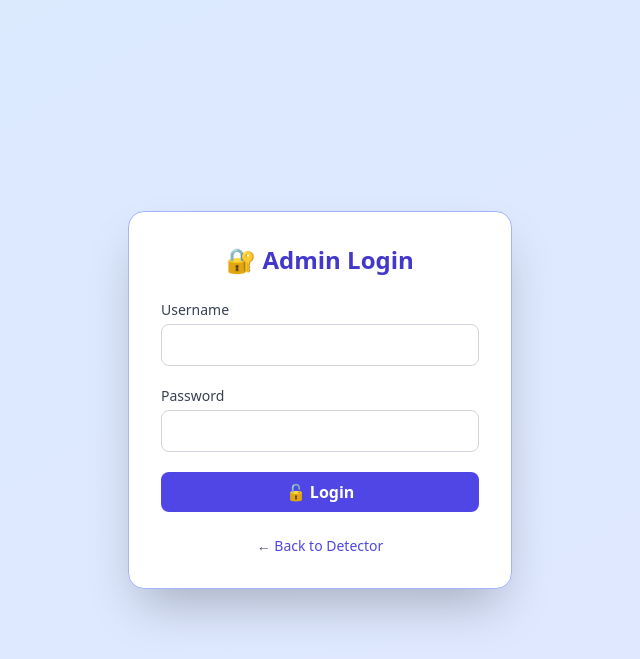
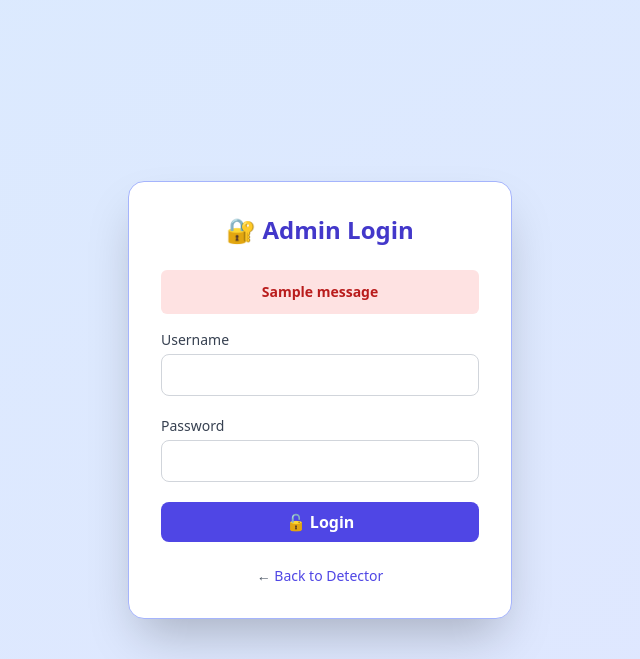
Before and after one commit to sxtyxmm/fake-currency-detector, a Flask app: page /login in a window 1280 px wide. Shown: the top 659 px of the page, without its empty margins (320-960 px from the left). Run offline with Flask 3, Linux system fonts and the light colour scheme; tables that the repository leaves empty hold one stand-in row (values such as "Sample post"); one stand-in notice (Sample message) is shown; some libraries are stand-ins or nearby versions.

Commit message:
Fix admin login flash messages and improve UI

```diff
--- a/app/routes.py
+++ b/app/routes.py
@@ -7,7 +7,7 @@ from app.database import log_prediction
 from tensorflow.keras.models import load_model
 from tensorflow.keras.preprocessing.image import load_img, img_to_array
 from werkzeug.utils import secure_filename
-from flask import Flask, request, render_template, redirect, url_for, session
+from flask import Flask, request, render_template, redirect, url_for, session, flash
 from werkzeug.security import generate_password_hash, check_password_hash
 
 # Store only the hashed password
@@ -101,13 +101,9 @@ def login():
         username = request.form["username"]
         password = request.form["password"]
 
-        hash = os.environ.get("ADMIN_HASHED_PW")
-        if not hash:
-            # fallback for testing
-            hash = generate_password_hash("admin123")
-
-        if username != "admin" or not check_password_hash(hash, password):
-            return "Invalid credentials", 401
+        if username != ADMIN_USERNAME or not check_password_hash(ADMIN_PASSWORD_HASH, password):
+            flash("Invalid credentials", "error")  # flash the error
+            return redirect(url_for("login"))
 
         session["logged_in"] = True
         return redirect(url_for("admin"))
--- a/app/templates/login.html
+++ b/app/templates/login.html
@@ -10,6 +10,19 @@
 
   <div class="bg-white shadow-2xl rounded-2xl p-8 w-full max-w-sm text-center border border-indigo-300">
     <h2 class="text-2xl font-bold text-indigo-700 mb-6">🔐 Admin Login</h2>
+
+    <!-- Flash Message -->
+    {% with messages = get_flashed_messages(with_categories=true) %}
+      {% if messages %}
+        <div class="mb-4">
+          {% for category, message in messages %}
+            <div class="p-3 bg-red-100 text-red-700 rounded-md font-semibold text-sm">
+              {{ message }}
+            </div>
+          {% endfor %}
+        </div>
+      {% endif %}
+    {% endwith %}
 
     <form method="POST" class="space-y-5 text-left">
       <div>
```
Also changed, not shown: README.md.
